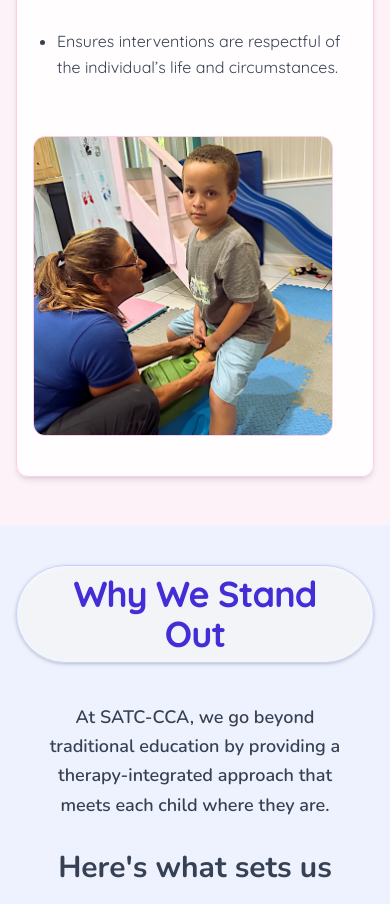
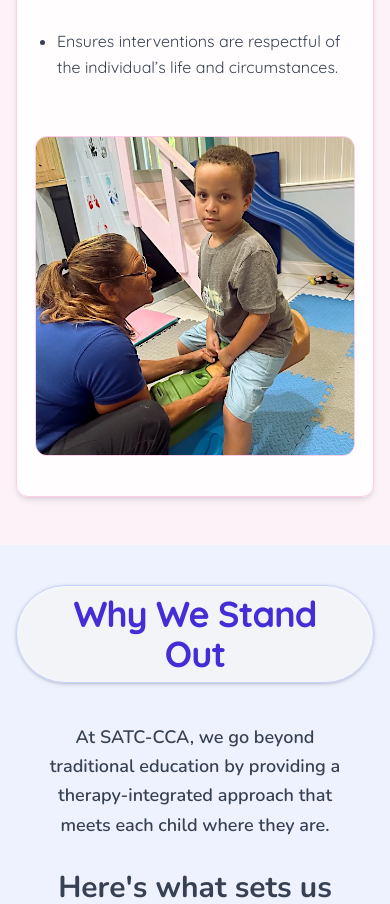
Before and after one commit to Ryan9698/speech-avenues-school, a Next.js app in the folder satc-school/: page / in a window 390 px wide. Shown: the part 2080-2984 px from the top of the page. Built offline with nearby package versions, Linux system fonts and the light colour scheme.

Commit message:
Small correction to homepage styling on mobile

```diff
--- a/satc-school/src/components/Home/Mission.jsx
+++ b/satc-school/src/components/Home/Mission.jsx
@@ -123,13 +123,13 @@ export default function Mission() {
                   </li>
                 </ul>
               </div>
-              <div className="md:w-1/3 flex justify-center items-center p-4 ">
-                <div className="relative aspect-square w-full mx-auto max-w-sm my-6 mr-6">
+              <div className="md:w-1/3 flex justify-center md:justify-center items-center p-4">
+                <div className="relative aspect-square w-full max-w-xs sm:max-w-sm my-6 mx-auto md:mx-0">
                   <Image
                     src="/images/important/image6.webp"
                     alt="SATC-CCA"
                     fill
-                    className="object-cover object-top rounded-xl border border-pink-200 mx-auto "
+                    className="object-cover object-top rounded-xl border border-pink-200"
                   />
                 </div>
               </div>
```
